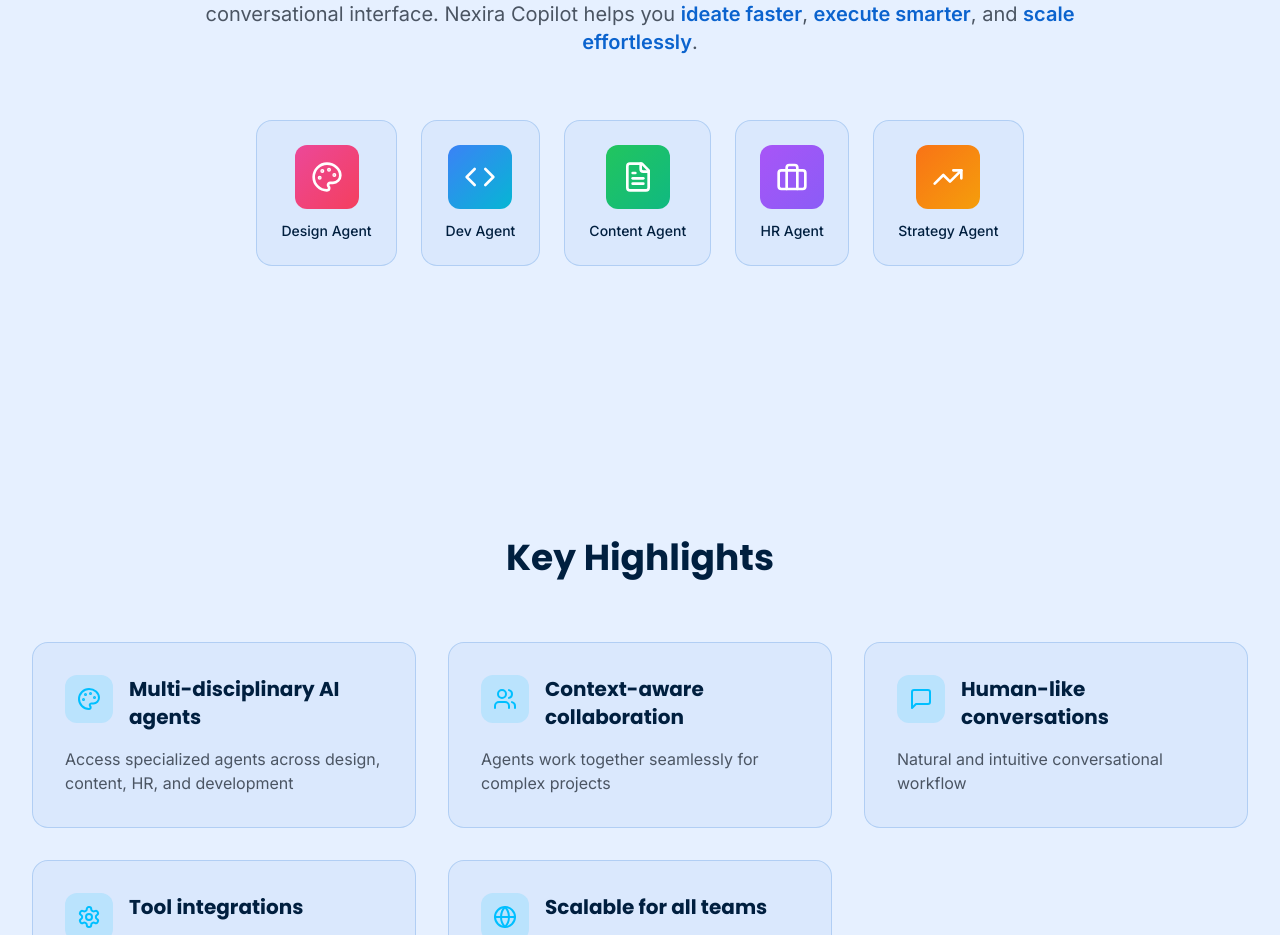
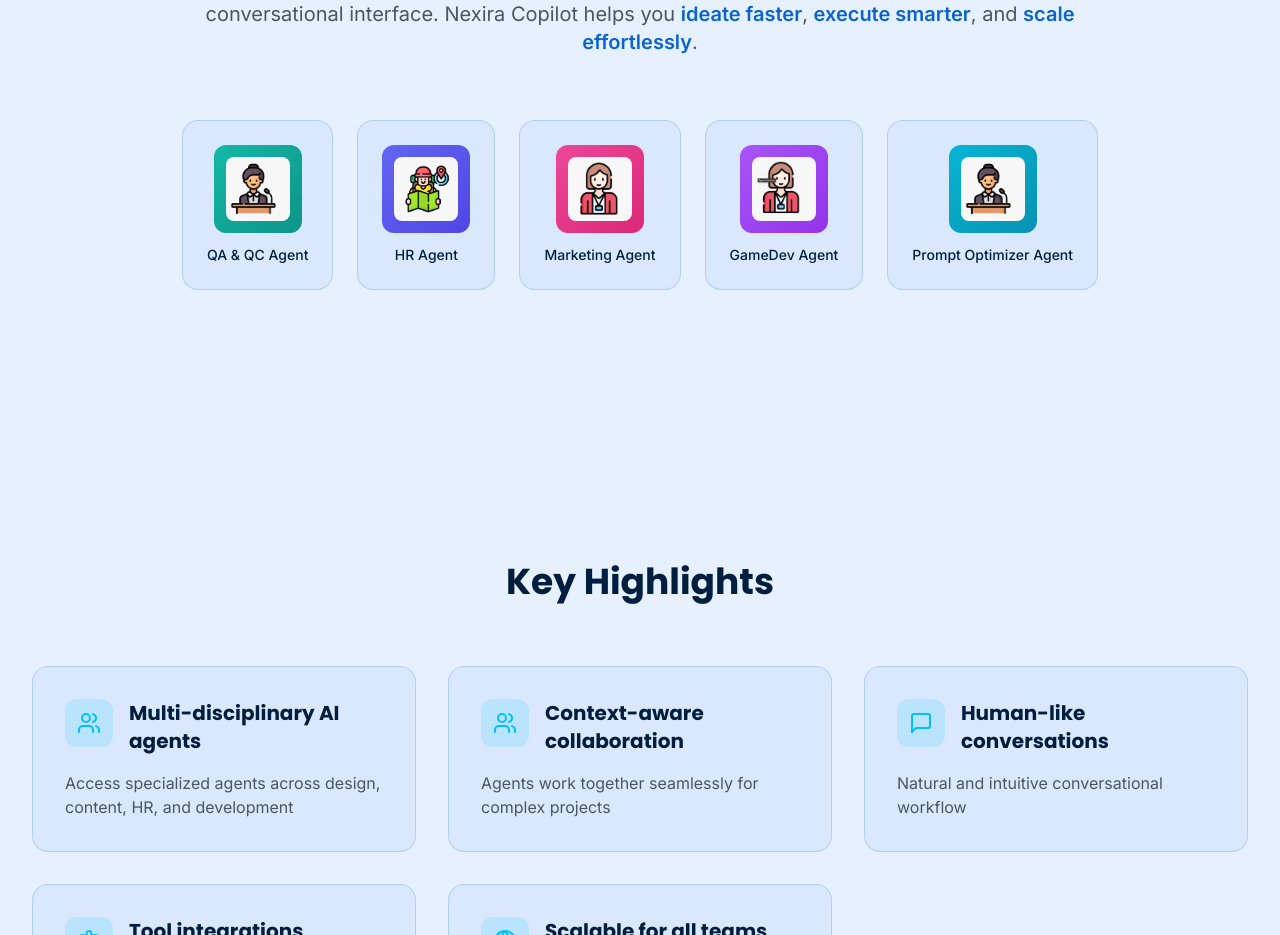
Before and after one commit to tridungduong16/nexira-copilot-ui, a React (Vite) app: page /home in a window 1280 px wide. Shown: the part 949-1884 px from the top of the page. Built offline with nearby package versions, Linux system fonts and the light colour scheme; no server answers.

Commit message:
Updated agentData.ts

```diff
--- a/src/components/AgentsPage.tsx
+++ b/src/components/AgentsPage.tsx
@@ -119,8 +119,12 @@
                           <h3 className="text-xl font-semibold">{agent.name}</h3>
                           <p className="text-xs opacity-90">{agent.category}</p>
                         </div>
-                        <div className="p-2 bg-white/20 rounded-lg">
-                          <Icon className="w-5 h-5" />
+                        <div className="p-1 bg-white rounded-xl">
+                          <img
+                            src={agent.avatar}
+                            alt={agent.name}
+                            className="w-12 h-12 object-cover rounded-lg"
+                          />
                         </div>
                       </div>
                       <div className="p-6 flex-grow">
--- a/src/components/HomePage.tsx
+++ b/src/components/HomePage.tsx
@@ -1,8 +1,9 @@
 import React from 'react';
 import { useNavigate } from 'react-router-dom';
-import { Sparkles, Users, MessageSquare, Settings as SettingsIcon, Globe, Palette, Code, FileText, Briefcase, TrendingUp } from 'lucide-react';
+import { Sparkles, Users, MessageSquare, Settings as SettingsIcon, Globe } from 'lucide-react';
 import { useLanguage } from '../contexts/LanguageContext';
 import { useTheme } from '../contexts/ThemeContext';
+import { agentData } from '../data/agentData';
 
 const HomePage: React.FC = () => {
   const navigate = useNavigate();
@@ -11,7 +12,7 @@
 
   const highlights = [
     {
-      icon: Palette,
+      icon: Users,
       title: 'Multi-disciplinary AI agents',
       description: 'Access specialized agents across design, content, HR, and development',
     },
@@ -37,13 +38,10 @@
     },
   ];
 
-  const agents = [
-    { icon: Palette, name: 'Design Agent', color: 'from-pink-500 to-rose-500' },
-    { icon: Code, name: 'Dev Agent', color: 'from-blue-500 to-cyan-500' },
-    { icon: FileText, name: 'Content Agent', color: 'from-green-500 to-emerald-500' },
-    { icon: Briefcase, name: 'HR Agent', color: 'from-purple-500 to-violet-500' },
-    { icon: TrendingUp, name: 'Strategy Agent', color: 'from-orange-500 to-amber-500' },
-  ];
+  const featuredAgents = agentData.filter(agent => agent.popular).slice(0, 5).map(agent => ({
+    ...agent,
+    name: t(`agentsPage.${agent.id}.name`)
+  }));
 
   return (
     <div className={`min-h-screen ${isDark ? 'bg-[#001F3F]' : 'bg-[#E6F0FF]'}`}>
@@ -129,8 +127,7 @@
 
           {/* Agent Icons */}
           <div className="flex flex-wrap justify-center gap-6 mb-20">
-            {agents.map((agent, index) => {
-              const Icon = agent.icon;
+            {featuredAgents.map((agent, index) => {
               return (
                 <div
                   key={index}
@@ -141,8 +138,12 @@
                   }}
                   onClick={() => navigate('/marketplace')}
                 >
-                  <div className={`p-4 rounded-xl bg-gradient-to-br ${agent.color}`}>
-                    <Icon className="w-8 h-8 text-white" />
+                  <div className={`p-3 rounded-xl bg-gradient-to-br ${agent.color}`}>
+                    <img
+                      src={agent.avatar}
+                      alt={agent.name}
+                      className="w-16 h-16 object-cover rounded-lg"
+                    />
                   </div>
                   <span className={`text-sm font-medium ${isDark ? 'text-white' : 'text-[#001F3F]'}`}>
                     {agent.name}
--- a/src/data/agentData.ts
+++ b/src/data/agentData.ts
@@ -14,6 +14,7 @@
   {
     id: 'data',
     icon: BarChart3,
+    avatar: '/assets/icon1.png',
     color: 'from-blue-500 to-blue-600',
     categoryKey: 'categories.dataTeam',
     rating: 4.7,
@@ -22,6 +23,7 @@
   {
     id: 'telesales',
     icon: Phone,
+    avatar: '/assets/icon2.png',
     color: 'from-green-500 to-green-600',
     categoryKey: 'categories.telesales',
     rating: 4.6,
@@ -30,6 +32,7 @@
   {
     id: 'qa',
     icon: CheckCircle,
+    avatar: '/assets/icon3.png',
     color: 'from-teal-500 to-teal-600',
     categoryKey: 'categories.qaQc',
     rating: 4.8,
@@ -38,6 +41,7 @@
   {
     id: 'hr',
     icon: Users,
+    avatar: '/assets/icon4.png',
     color: 'from-indigo-500 to-indigo-600',
     categoryKey: 'categories.humanResources',
     rating: 4.8,
@@ -46,6 +50,7 @@
   {
     id: 'marketing',
     icon: Megaphone,
+    avatar: '/assets/icon5.png',
     color: 'from-pink-500 to-pink-600',
     categoryKey: 'categories.marketing',
     rating: 4.9,
@@ -54,6 +59,7 @@
   {
     id: 'gamedev',
     icon: Gamepad2,
+    avatar: '/assets/icon6.png',
     color: 'from-purple-500 to-purple-600',
     categoryKey: 'categories.gameDevelopment',
     rating: 4.9,
@@ -62,6 +68,7 @@
   {
     id: 'design',
     icon: Palette,
+    avatar: '/assets/icon1.png',
     color: 'from-red-500 to-red-600',
     categoryKey: 'categories.design',
     rating: 4.7,
@@ -70,6 +77,7 @@
   {
     id: 'training',
     icon: GraduationCap,
+    avatar: '/assets/icon2.png',
     color: 'from-yellow-500 to-yellow-600',
     categoryKey: 'categories.training',
     rating: 4.5,
@@ -78,8 +86,9 @@
   {
     id: 'prompt-optimizer',
     icon: Settings,
+    avatar: '/assets/icon3.png',
     color: 'from-cyan-500 to-cyan-600',
-    categoryKey: 'categories.promptOptimizer', // Add this to translations
+    categoryKey: 'categories.promptOptimizer',
     rating: 4.9,
     popular: true,
   },
```
